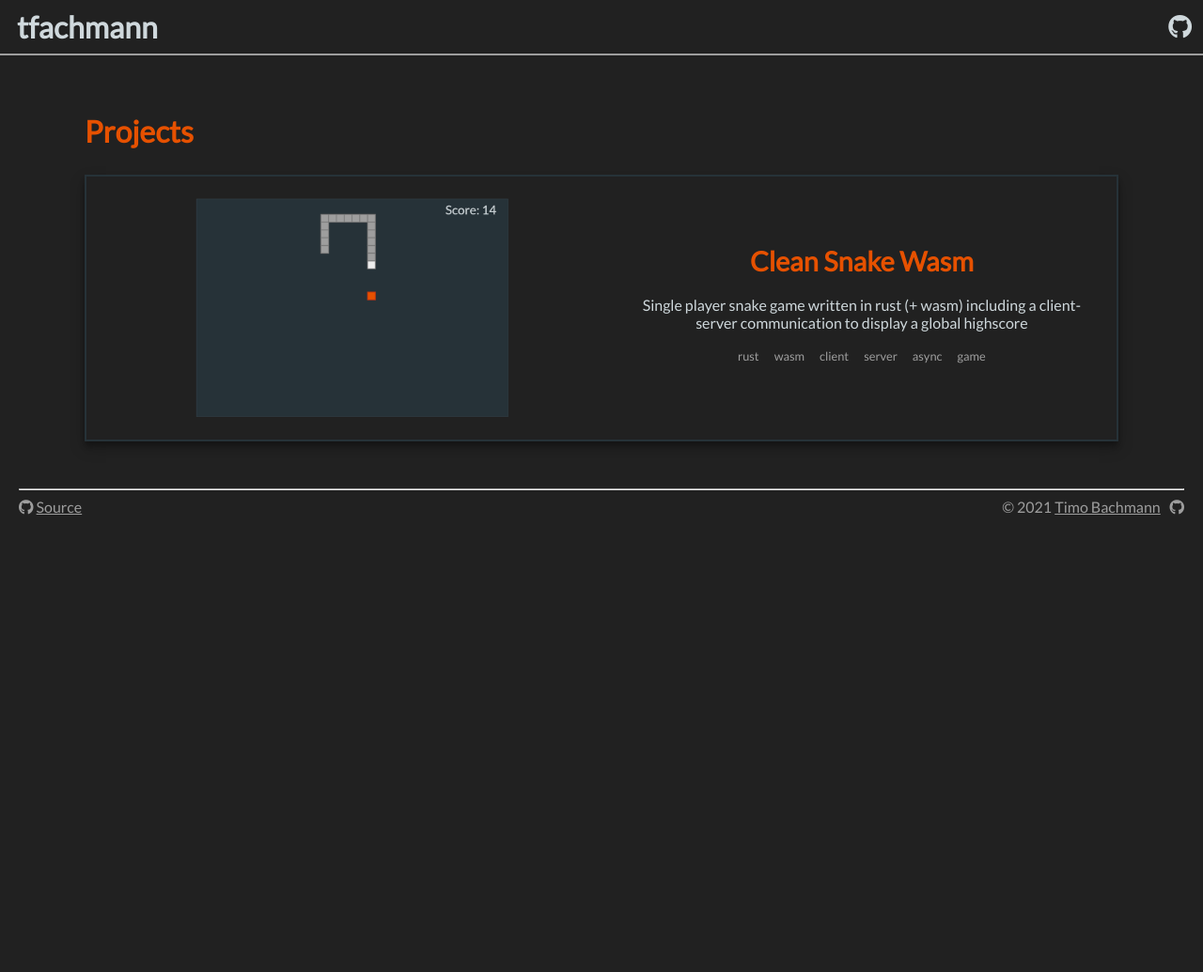
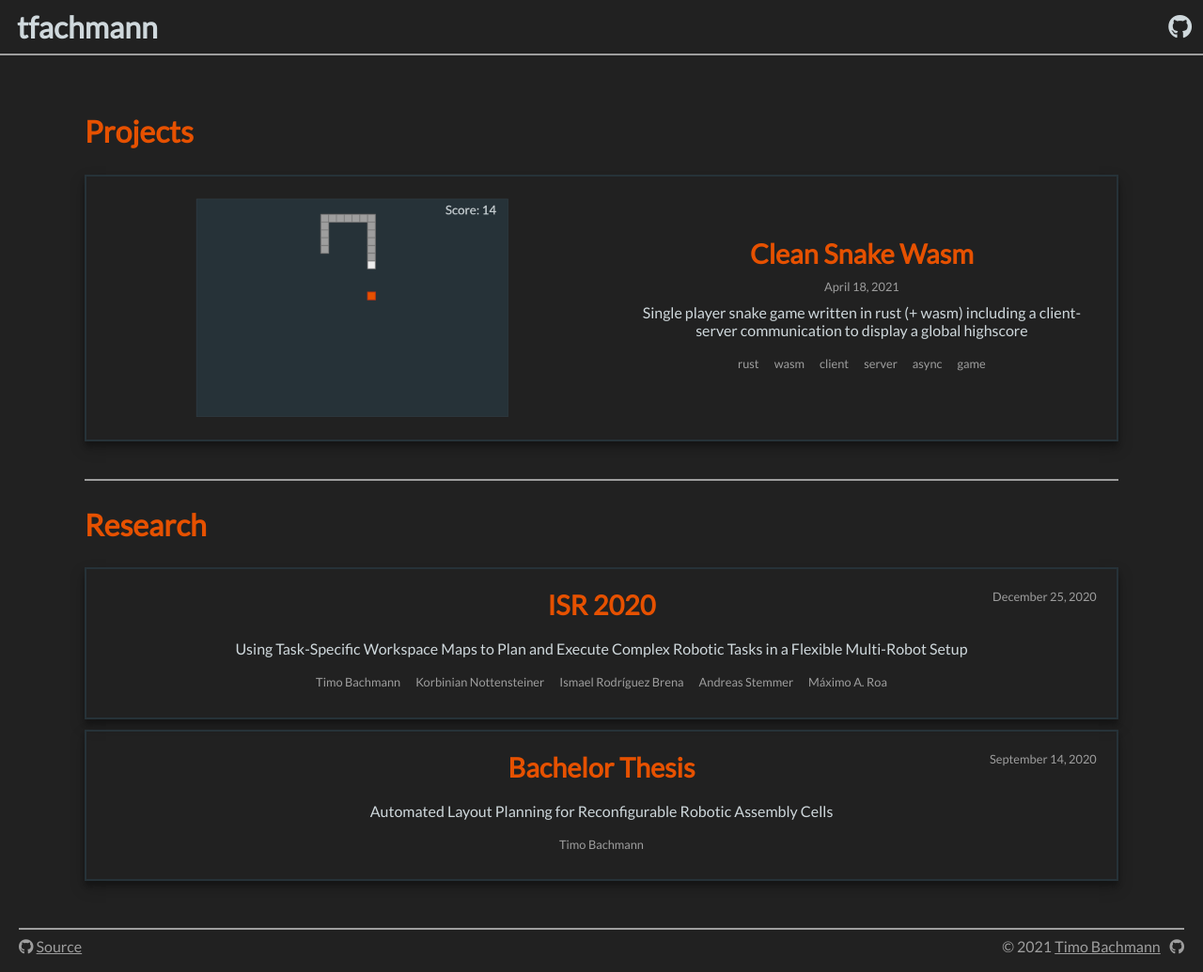
Before and after one commit to tfachmann/personal-website, a plain HTML site: page index.html in a window 1280 px wide. Shown: the whole page at 94% size. Before the commit the page ends 800 px from the top, so only its background shows below. Drawn offline with Linux system fonts and the light colour scheme.

Commit message:
feat: add research

```diff
--- a/index.html
+++ b/index.html
@@ -20,7 +20,8 @@
         </div>
         <hr>
         <div id="content">
-        <h2>Projects</h2>
+            <article>
+                <a href="https://github.com/tfachmann" class="hidden_link" target="_blank"><h2>Projects</h2></a>
                 <a href="https://tfachmann.com/snake_wasm" class="hidden_link">
                     <div class="entry">
                         <div class="entry_holder">
@@ -32,6 +33,9 @@
                             <div>
                                 <div class="entry_content">
                                     <h3>Clean Snake Wasm</h3>
+                                    <div class="date">
+                                        April 18, 2021
+                                    </div>
                                     <p>
                                     Single player snake game written in rust (+ wasm) including a client-server communication to display a global highscore
                                     </p>
@@ -48,6 +52,62 @@
                         </div>
                     </div>
                 </a>
+            </article>
+            <hr>
+            <article>
+                <a href="https://scholar.google.com/citations?user=JfhgSkMAAAAJ&hl=de&oi=ao" class="hidden_link" target="_blank"><h2>Research</h2></a>
+                <a href="https://ieeexplore.ieee.org/abstract/document/9307467/" class="hidden_link" target="_blank">
+                    <div class="entry">
+                        <div class="entry_holder">
+                            <div class="entry_content full">
+                                <div class="date_wrapper">
+                                    <div class="date hidden_flex">
+                                        December 25, 2020
+                                    </div>
+                                    <h3>ISR 2020</h3>
+                                    <div class="date">
+                                        December 25, 2020
+                                    </div>
+                                </div>
+                                <p>
+                                Using Task-Specific Workspace Maps to Plan and Execute Complex Robotic Tasks in a Flexible Multi-Robot Setup
+                                </p>
+                                <div class="authors">
+                                    <div class="author">Timo Bachmann</div>
+                                    <div class="author">Korbinian Nottensteiner</div>
+                                    <div class="author">Ismael Rodríguez Brena</div>
+                                    <div class="author">Andreas Stemmer</div>
+                                    <div class="author">Máximo A. Roa</div>
+                                </div>
+                            </div>
+                        </div>
+                    </div>
+                </a>
+
+                <a href="https://elib.dlr.de/137454/" class="hidden_link" target="_blank">
+                    <div class="entry">
+                        <div class="entry_holder">
+                            <div class="entry_content full">
+                                <div class="date_wrapper">
+                                    <div class="date hidden_flex">
+                                        September 14, 2020
+                                    </div>
+                                    <h3>Bachelor Thesis</h3>
+                                    <div class="date">
+                                        September 14, 2020
+                                    </div>
+                                </div>
+                                <p>
+                                Automated Layout Planning for Reconfigurable Robotic Assembly Cells
+                                </p>
+                                <div class="authors">
+                                    <div class="author">Timo Bachmann</div>
+                                </div>
+                            </div>
+                        </div>
+                    </div>
+                </a>
+            </article>
         </div>
         <hr>
         <div id="footer">
--- a/style.css
+++ b/style.css
@@ -1,9 +1,20 @@
 .hidden {
-    display:none;
+    visibility: hidden;
 }
-.visible {
+.hidden_flex {
+    visibility: hidden;
 }
+@media only screen and (max-width:920px) {
+    .hidden_flex {
+        display: none;
+    }
+}
+
 html {
+}
+
+hr {
+    border: 1px solid #9E9E9E;
 }
 
 h2, h3 {
@@ -21,6 +32,10 @@ h3 {
 
 a:link, a:visited {
     color: #9E9E9E;
+}
+
+article {
+    margin-bottom: 40px;
 }
 
 div#header {
@@ -163,6 +178,20 @@ img.entry_img {
     opacity: 1;
 }
 
+div.full {
+    width: 100%;
+}
+
+div.date_wrapper {
+    display: flex;
+    justify-content: space-between;
+}
+@media only screen and (max-width:920px) {
+    div.date_wrapper {
+        flex-direction:column
+    }
+}
+
 div.entry_content {
     margin: 9px;
     text-align: center;
@@ -179,7 +208,12 @@ div.entry_content p {
     margin: 5px;
 }
 
-div.tags {
+div.date {
+    color: #9E9E9E;
+    font-size: 0.8em;
+}
+
+div.tags, div.authors {
     color: #9E9E9E;
     font-size: 0.8em;
     padding: 0;
@@ -188,9 +222,14 @@ div.tags {
     justify-content: center;
 }
 
-div.tag {
+div.tag, div.author {
     display: inline;
     padding: 8px;
+}
+@media only screen and (max-width:920px) {
+    div.tag, div.author {
+        padding: 4px;
+    }
 }
 
 body {
```
Lines whose indentation alone changed are shown as unchanged.
